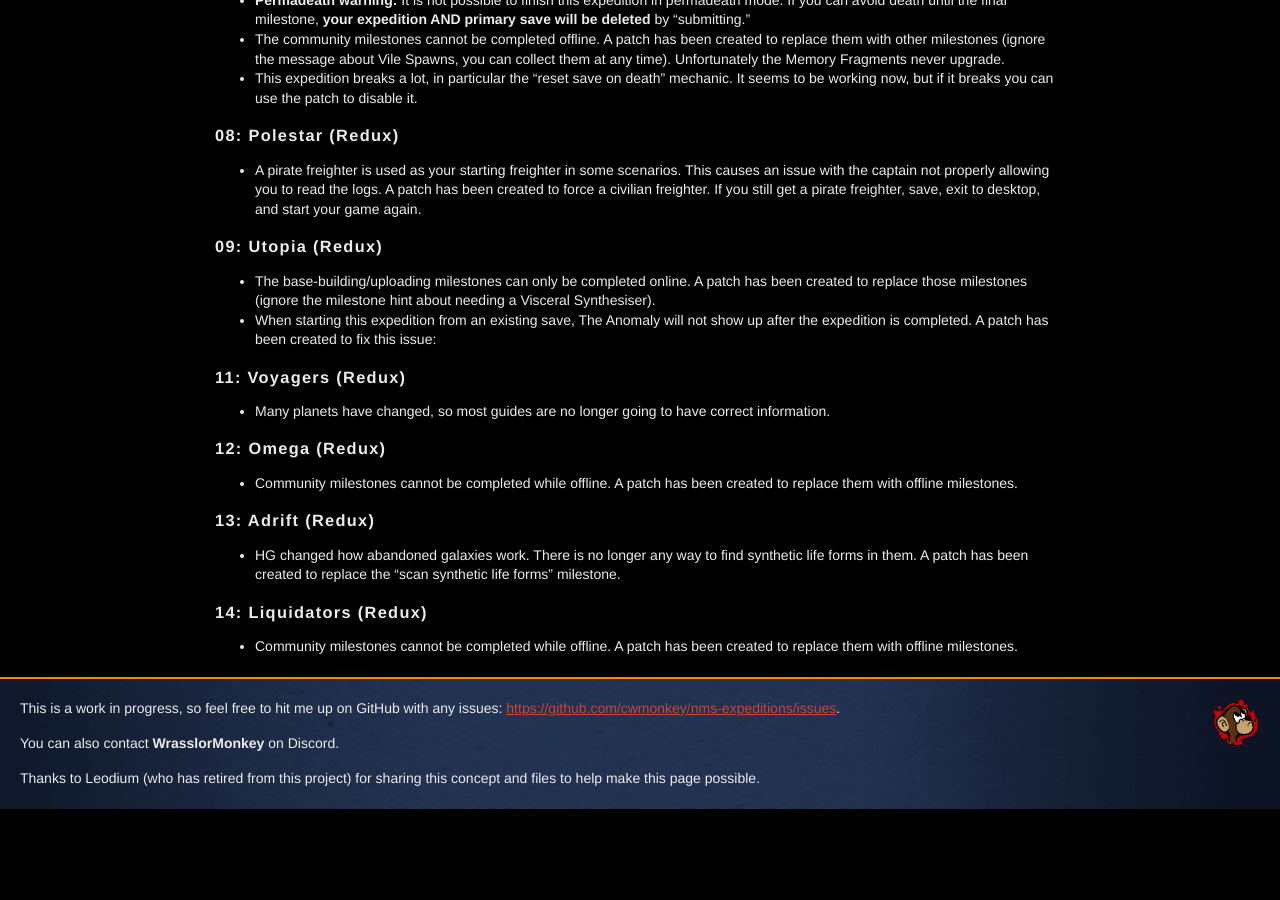
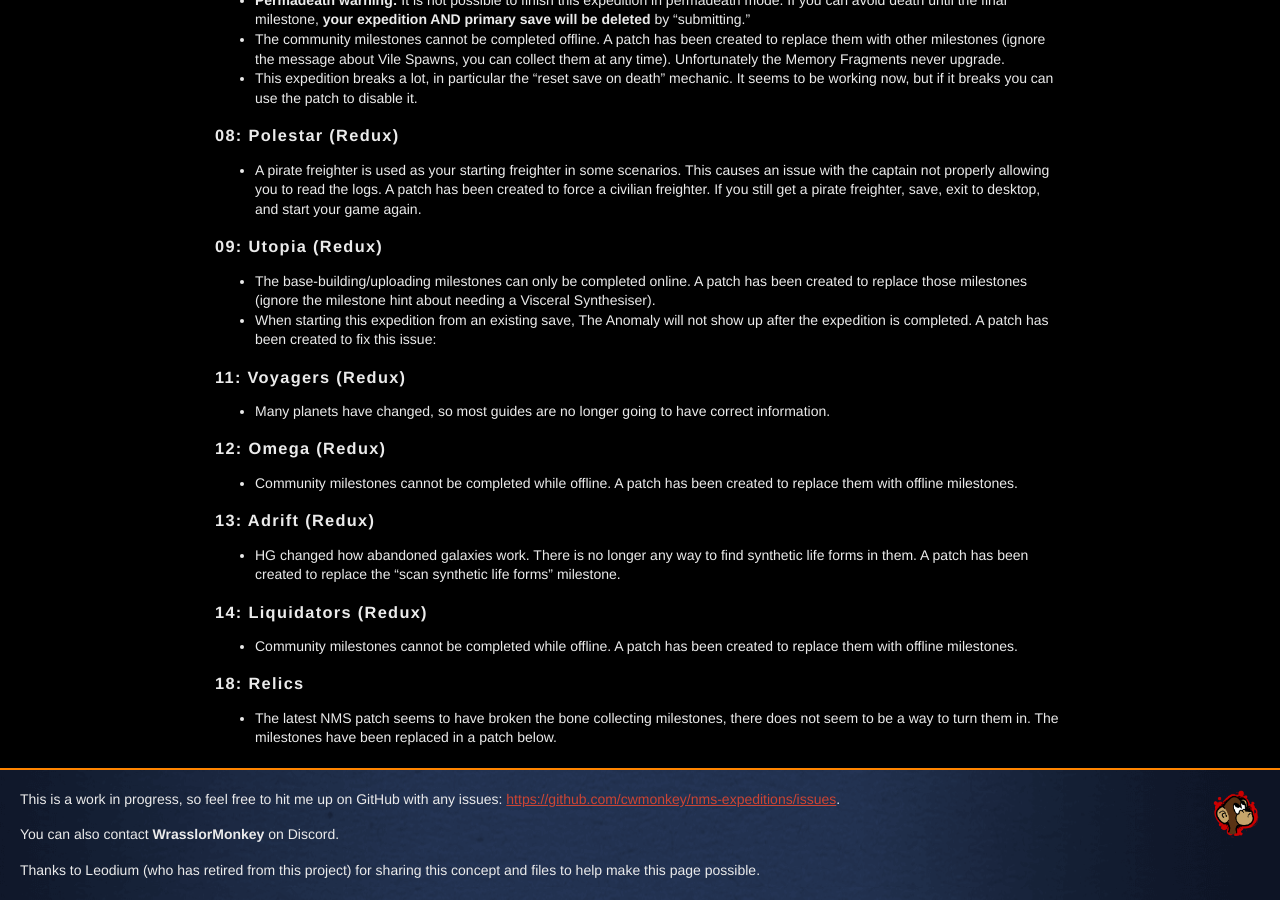
Before and after one commit to cwmonkey/nms-expeditions, a Jekyll site: the page built from index.html, in a window 1280 px wide and 900 px high, scrolled down 1756 px. Built offline with Jekyll 4.4.1, drawn with Linux system fonts in a browser that asks for light colours; some web fonts are replaced; before the commit the page ends 2565 px from its top, so only the background shows below that; some of the changed lines change nothing that is shown.

Commit message:
Replace bone collection milestones in exp 18
Recent NMS patch seems to have broken them by making them impossible to turn in. I assume this will be fixed for the redux (if not sooner) and this patch can be removed.

```diff
--- a/_data/expeditions.yml
+++ b/_data/expeditions.yml
@@ -198,3 +198,10 @@
   description: The one with bones
   image: e18_relics.png
   json: 18_relics.json
+  notice: >
+          * The latest NMS patch seems to have broken the bone collecting milestones, there does not seem to be a way to turn them in. The milestones have been replaced in a patch below.
+  patches:
+   - id: relics_replace_first_bones_milestone
+     json: 18_relics.replace_bone_hunt_milestones.patch.json
+     description: Replace the bone collection milestones (Recommended)
+     checked: 1
--- /dev/null
+++ b/_includes/18_relics.replace_bone_hunt_milestones.patch.json
@@ -0,0 +1,139 @@
+{
+  "Stages": [
+    {
+      "Milestones": [
+        null,
+        null,
+        null,
+        {
+          "Mission": "^GOT_BURIED_PROP",
+          "Title": "^UI_EXPED_BURIED_PROP2_NAME",
+          "TitleUpper": "^UI_EXPED_BURIED_PROP2_NAME_U",
+          "Description": "^UI_EXPED_BURIED_PROP_DESC",
+          "DescriptionDone": "^UI_EXPED_BURIED_PROP_DESC_D",
+          "Amount": 3,
+          "Icon": {
+            "Filename": "TEXTURES/UI/FRONTEND/ICONS/EXPEDITION/PATCH.UNDERGROUNDTREASURE.DDS"
+          },
+          "MissionIcon": {
+            "Filename": "TEXTURES/UI/FRONTEND/ICONS/MISSIONS/EXPEDITIONMISSIONS/MISSION.DIGGING.ON.DDS"
+          },
+          "MissionIconSelected": {
+            "Filename": "TEXTURES/UI/FRONTEND/ICONS/MISSIONS/EXPEDITIONMISSIONS/MISSION.DIGGING.ON.DDS"
+          },
+          "MissionIconNotSelected": {
+            "Filename": "TEXTURES/UI/FRONTEND/ICONS/MISSIONS/EXPEDITIONMISSIONS/MISSION.DIGGING.OFF.DDS"
+          }
+        }
+      ]
+    },
+    {
+      "Milestones": [
+        null,
+        {
+          "Mission": "^GET_ASTEROIDS",
+          "Title": "^UI_EXPED_ASTEROIDS_NAME",
+          "TitleUpper": "^UI_EXPED_ASTEROIDS_NAME_U",
+          "Description": "^UI_EXPED_ASTEROIDS_DESC",
+          "DescriptionDone": "^UI_EXPED_ASTEROIDS_DESC_D",
+          "Amount": 50,
+          "Icon": {
+            "Filename": "TEXTURES/UI/FRONTEND/ICONS/EXPEDITION/PATCH.SHIPSHOOT.DDS"
+          },
+          "IconGrey": {
+            "Filename": ""
+          },
+          "MissionIcon": {
+            "Filename": "TEXTURES/UI/FRONTEND/ICONS/MISSIONS/EXPEDITIONMISSIONS/MISSION.LEAVEPLANET.ON.DDS"
+          },
+          "MissionIconSelected": {
+            "Filename": "TEXTURES/UI/FRONTEND/ICONS/MISSIONS/EXPEDITIONMISSIONS/MISSION.LEAVEPLANET.ON.DDS"
+          },
+          "MissionIconNotSelected": {
+            "Filename": "TEXTURES/UI/FRONTEND/ICONS/MISSIONS/EXPEDITIONMISSIONS/MISSION.LEAVEPLANET.OFF.DDS"
+          }
+        }
+      ]
+    },
+    {
+      "Milestones": [
+        null,
+        {
+          "Mission": "^SENTINEL_KILL",
+          "Title": "^UI_EXPED_SENTINEL_KILL_NAME",
+          "TitleUpper": "^UI_EXPED_SENTINEL_KILL_NAME_U",
+          "Description": "^UI_EXPED_SENTINEL_KILL_DESC",
+          "DescriptionDone": "^UI_EXPED_SENTINEL_KILL_DESC_D",
+          "Amount": 3,
+          "Icon": {
+            "Filename": "textures/ui/frontend/icons/expedition/patch.kill.sentinels.dds"
+          },
+          "MissionIcon": {
+            "Filename": "textures/ui/frontend/icons/missions/expeditionmissions/mission.robotkill.on.dds"
+          },
+          "MissionIconSelected": {
+            "Filename": "textures/ui/frontend/icons/missions/expeditionmissions/mission.robotkill.on.dds"
+          },
+          "MissionIconNotSelected": {
+            "Filename": "textures/ui/frontend/icons/missions/expeditionmissions/mission.robotkill.off.dds"
+          }
+        }
+      ]
+    },
+    {
+      "Milestones": [
+        null,
+        {
+          "Mission": "^RAID_HIVE",
+          "Title": "^UI_EXPED_RAID_HIVE_NAME",
+          "TitleUpper": "^UI_EXPED_RAID_HIVE_NAME_U",
+          "Description": "^UI_EXPED_RAID_HIVE_DESC",
+          "DescriptionDone": "^UI_EXPED_RAID_HIVE_DESC_D",
+          "Amount": 1,
+          "Icon": {
+            "Filename": "textures/ui/frontend/icons/expedition/patch.counterfire.dds"
+          },
+          "MissionIcon": {
+            "Filename": "textures/ui/frontend/icons/missions/expeditionmissions/mission.robotkill.on.dds"
+          },
+          "MissionIconSelected": {
+            "Filename": "textures/ui/frontend/icons/missions/expeditionmissions/mission.robotkill.on.dds"
+          },
+          "MissionIconNotSelected": {
+            "Filename": "textures/ui/frontend/icons/missions/expeditionmissions/mission.robotkill.off.dds"
+          }
+        }
+      ]
+    },
+    {
+      "Milestones": [
+        null,
+        {
+          "Mission": "^WALKER",
+          "Title": "^UI_EXPED_WALKER_NAME",
+          "TitleUpper": "^UI_EXPED_WALKER_NAME_U",
+          "Description": "^UI_EXPED_WALKER_DESC",
+          "DescriptionDone": "^UI_EXPED_WALKER_DESC_D",
+          "CantRewardMessage": "^INTRCT_NOROOM_L",
+          "Id": "^",
+          "Amount": 8000,
+          "Icon": {
+            "Filename": "textures/ui/frontend/icons/expedition/patch.walker.dds"
+          },
+          "IconGrey": {
+            "Filename": ""
+          },
+          "MissionIcon": {
+            "Filename": "textures/ui/frontend/icons/missions/expeditionmissions/mission.planets.on.dds"
+          },
+          "MissionIconSelected": {
+            "Filename": "textures/ui/frontend/icons/missions/expeditionmissions/mission.planets.on.dds"
+          },
+          "MissionIconNotSelected": {
+            "Filename": "textures/ui/frontend/icons/missions/expeditionmissions/mission.planets.off.dds"
+          }
+        }
+      ]
+    }
+  ]
+}
```
